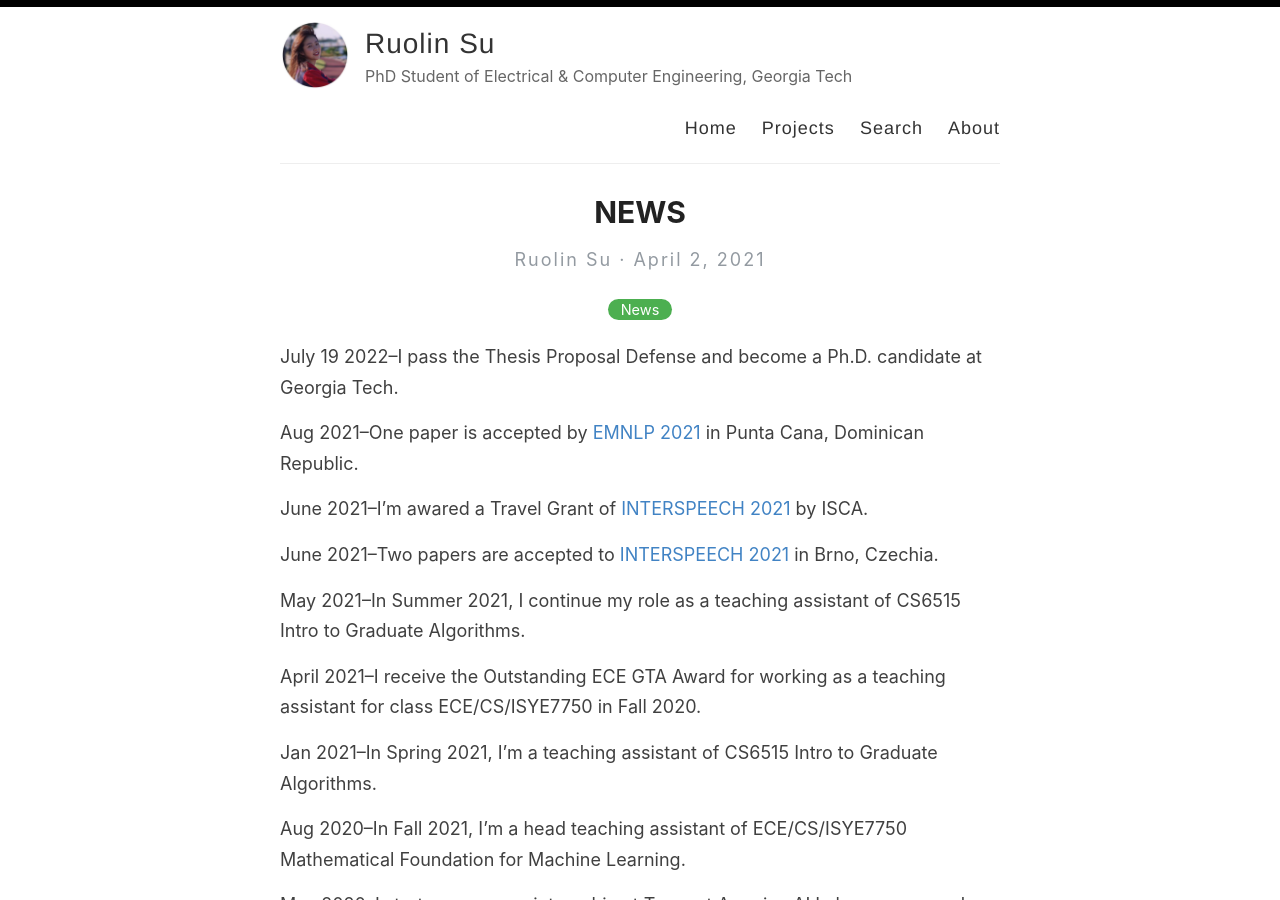
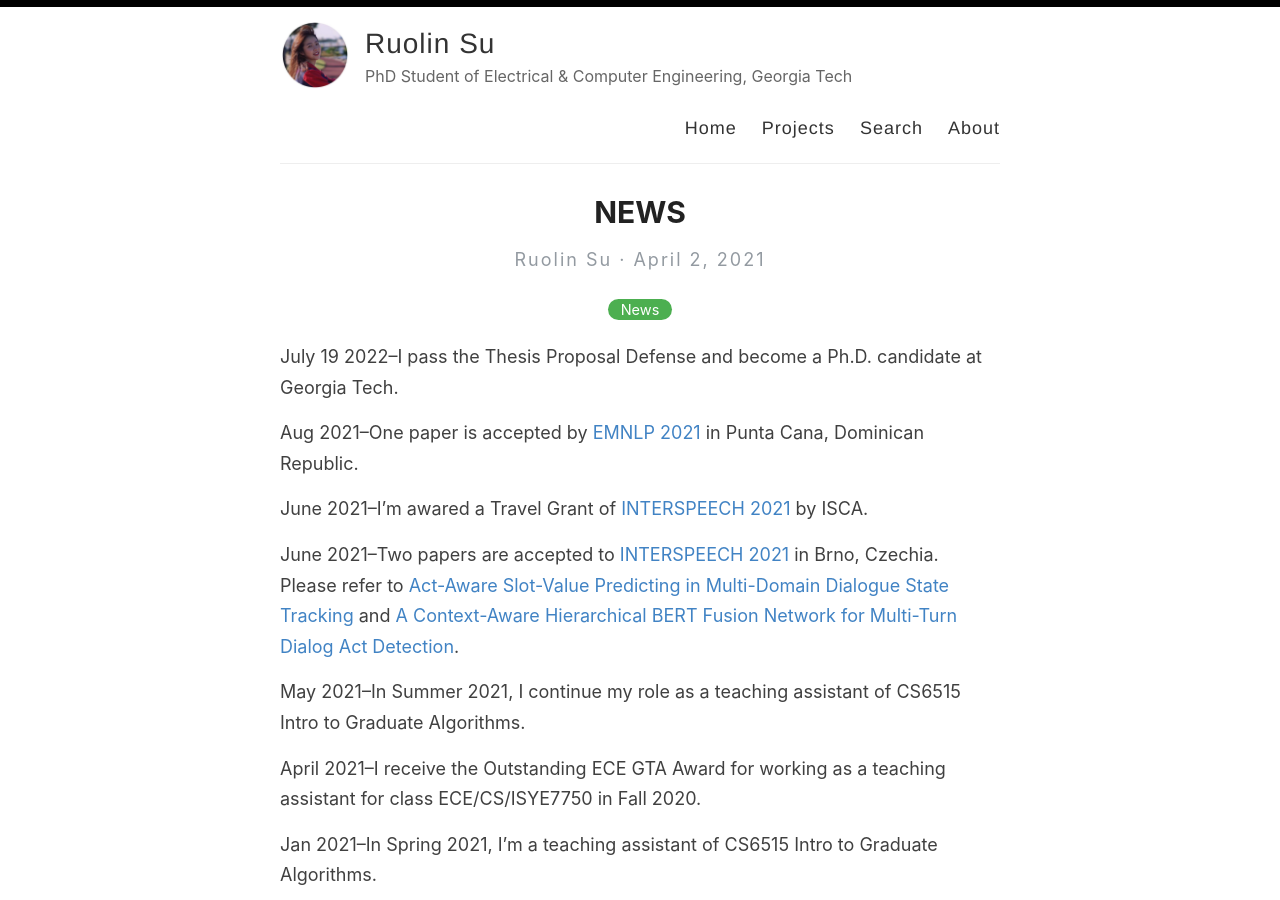
Before and after one commit to youlandasu/youlandasu.github.io, a Jekyll site: the page built from _posts/2021-04-02-news.md, in a window 1280 px wide and 900 px high. Built offline with Jekyll 4.4.1, drawn with Linux system fonts in a browser that asks for light colours; comment, search, counter and statistics services are not loaded.

Commit message:
Add paper link.

```diff
--- a/_posts/2021-04-02-news.md
+++ b/_posts/2021-04-02-news.md
@@ -10,7 +10,8 @@ Aug 2021--One paper is accepted by [EMNLP 2021](https://2021.emnlp.org/) in Punt
 
 June 2021--I'm awared a Travel Grant of [INTERSPEECH 2021](https://www.interspeech2021.org/) by ISCA.
 
-June 2021--Two papers are accepted to [INTERSPEECH 2021](https://www.interspeech2021.org/) in Brno, Czechia.
+June 2021--Two papers are accepted to [INTERSPEECH 2021](https://www.interspeech2021.org/) in Brno, Czechia. Please refer to [Act-Aware Slot-Value Predicting in Multi-Domain Dialogue State Tracking
+](https://www.isca-speech.org/archive/interspeech_2021/su21_interspeech.html) and [A Context-Aware Hierarchical BERT Fusion Network for Multi-Turn Dialog Act Detection](https://www.isca-speech.org/archive/interspeech_2021/wu21d_interspeech.html).
 
 May 2021--In Summer 2021, I continue my role as a teaching assistant of CS6515 Intro to Graduate Algorithms.
 
```
